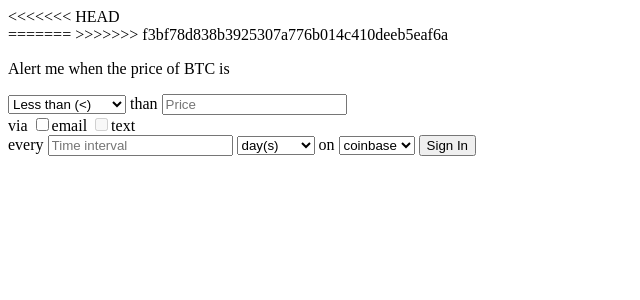
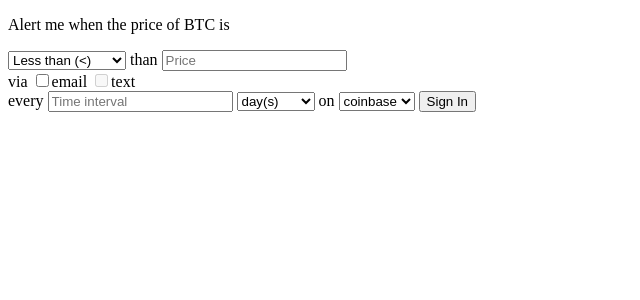
Before and after one commit to azianmike/bitcoin_notifier_web, a Django app: page /loginHome/ in a window 1280 px wide. Shown: the top 300 px of the page, without its empty margins (0-640 px from the left). Run offline with Django 3.2, Linux system fonts and the light colour scheme; some libraries are stand-ins or nearby versions.

Commit message:
Merging conflicts

```diff
--- a/templates/loginHome.html
+++ b/templates/loginHome.html
@@ -62,11 +62,7 @@ function submitAlertCallback(jsonData){
 <body onload="javascript:checkIfLoggedIn()">
 <div id="showWelcomeMessage"></div>
 
-<<<<<<< HEAD
-<form action="javascript:login();">
-=======
 <form action="javascript:submitAlert();">
->>>>>>> f3bf78d838b3925307a776b014c410deeb5eaf6a
 <p>Alert me when the price of BTC is </p>
 <select name="sign">
   <option value="lessThan">Less than (<)</option>
```
